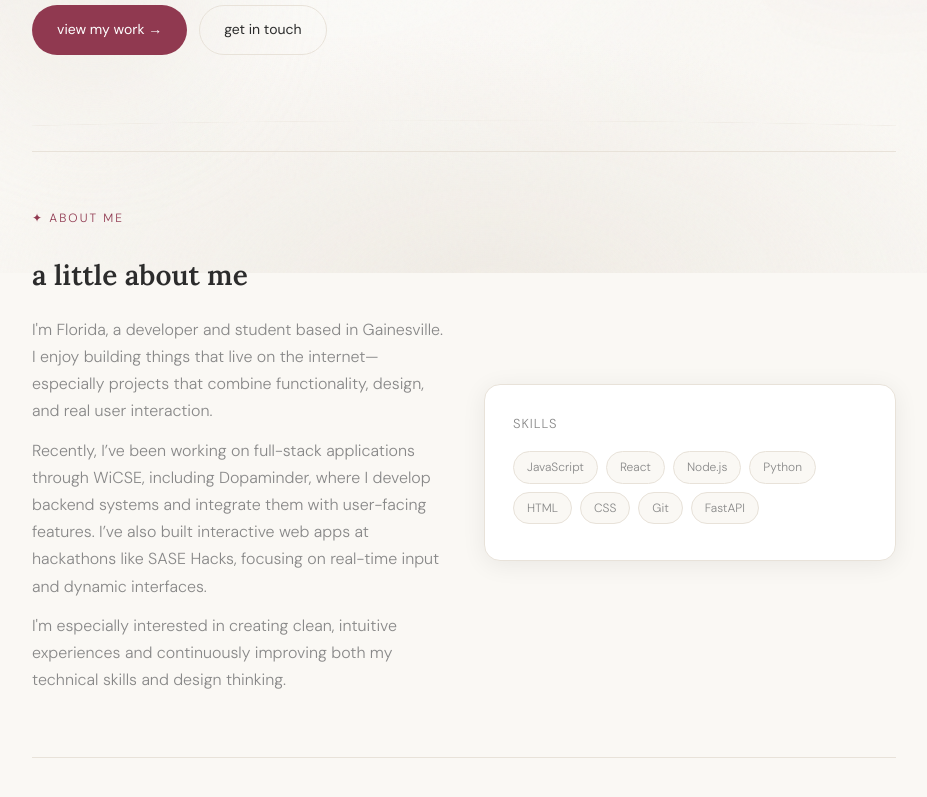
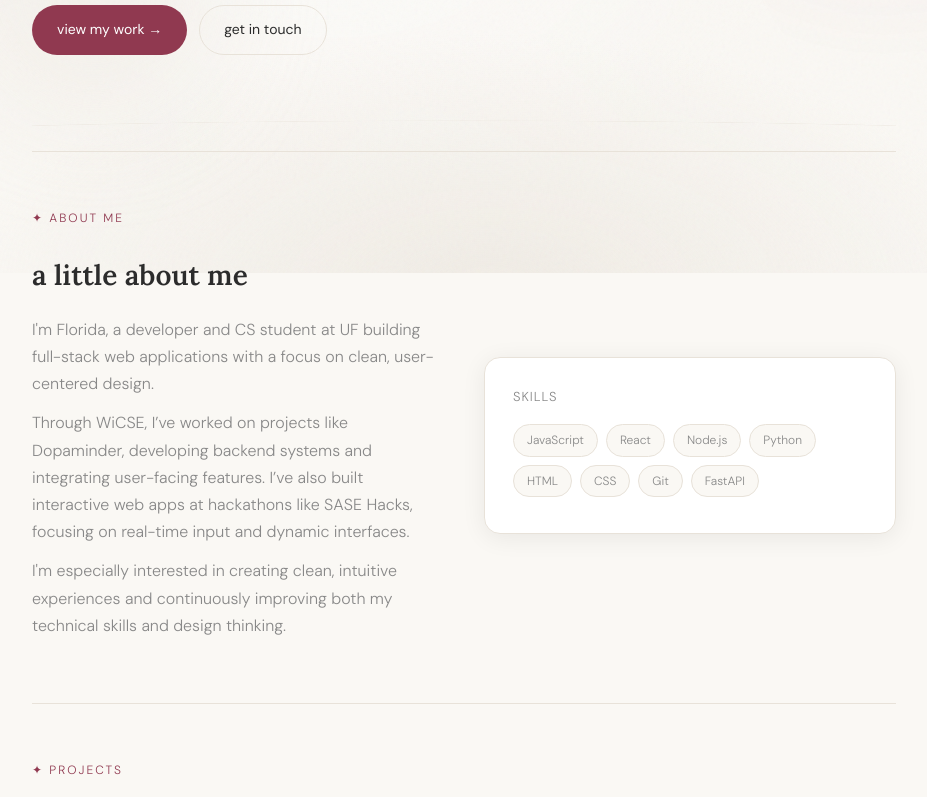
Before and after one commit to florida-k/my-portfolio, a React (Vite) app: page / in a window 1280 px wide. Shown: the part 527-1324 px from the top of the page, without its empty margins (176-1103 px from the left). Built offline with nearby package versions, Linux system fonts and the light colour scheme.

Commit message:
about me again 32

```diff
--- a/src/App.jsx
+++ b/src/App.jsx
@@ -153,10 +153,10 @@ export default function App() {
                 </h2>
                 <div className="about__text">
                   <p>
-                    I&apos;m Florida, a developer and student based in Gainesville. I enjoy building things that live on the internet—especially projects that combine functionality, design, and real user interaction.
+                    I&apos;m Florida, a developer and CS student at UF building full-stack web applications with a focus on clean, user-centered design.
                   </p>
                   <p>
-                    Recently, I’ve been working on full-stack applications through WiCSE, including Dopaminder, where I develop backend systems and integrate them with user-facing features.
+                    Through WiCSE, I’ve worked on projects like Dopaminder, developing backend systems and integrating user-facing features.
                     I’ve also built interactive web apps at hackathons like SASE Hacks, focusing on real-time input and dynamic interfaces.
                   </p>
                   <p>
```
